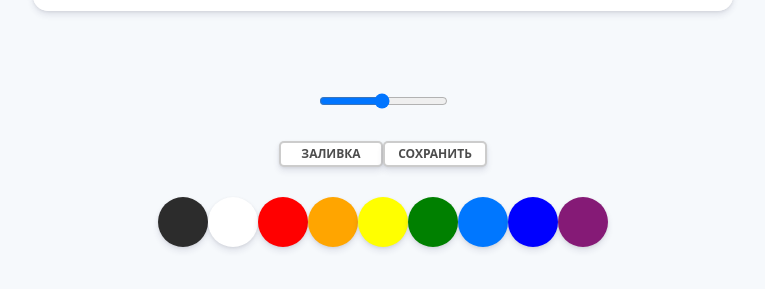
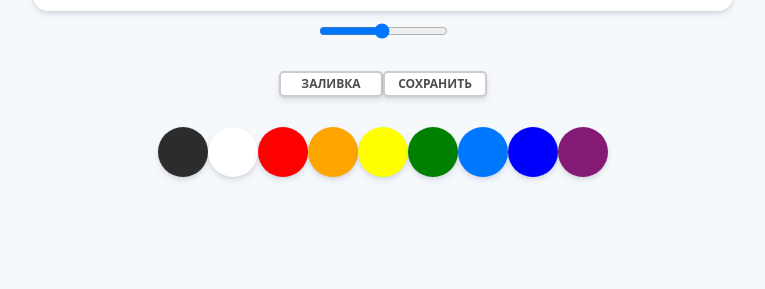
Before and after one commit to OlyaBogdanova/paintClone, a plain HTML site: page index.html in a window 1280 px wide. Shown: the part 739-1028 px from the top of the page, without its empty margins (257-1022 px from the left). After the commit the page ends 966 px from the top, so only its background shows below. Drawn offline with Linux system fonts and the light colour scheme.

Commit message:
изменяет стили

```diff
--- a/styles.css
+++ b/styles.css
@@ -15,7 +15,7 @@ body{
     box-shadow: 0 4px 6px rgba(50,50,93,0.11), 0 1px 3px rgba(0,0,0,0.08);
 }
 .controls {
-    margin-top: 80px;
+    margin-top: 10px;
     display: flex;
     flex-direction: column;
     align-items: center;
```
